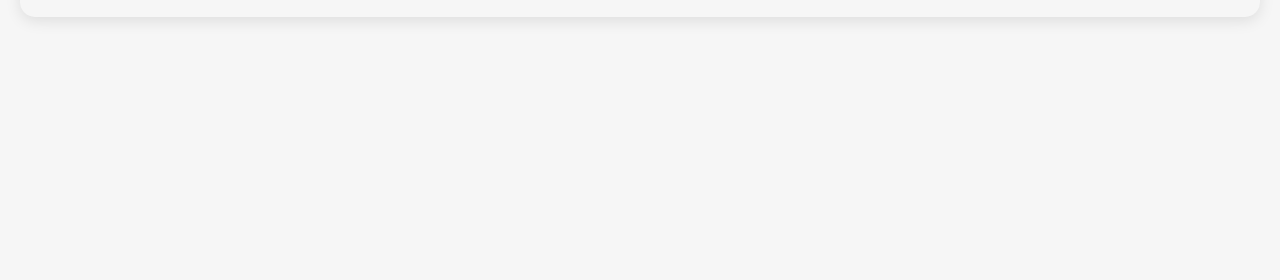
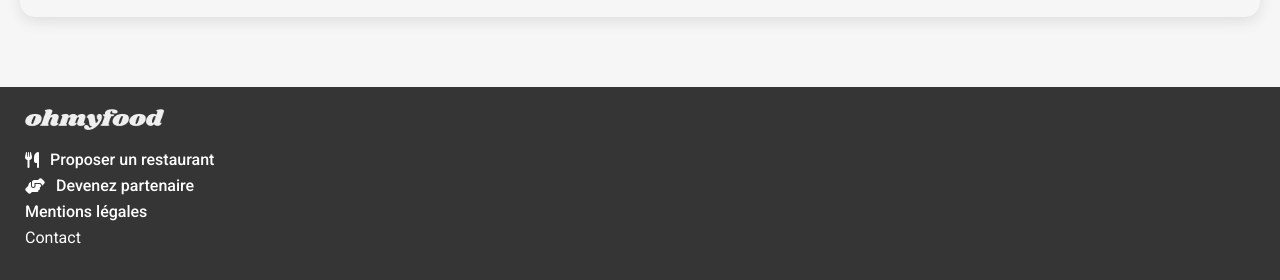
Before and after one commit to braouk/ohmyfood, a plain HTML site: page index.html in a window 1280 px wide. Shown: the part 2277-2557 px from the top of the page. Before the commit the page ends 2364 px from the top, so only its background shows below. Drawn offline with Linux system fonts and the light colour scheme.

Commit message:
section footer ajoutée

```diff
--- a/index.html
+++ b/index.html
@@ -38,7 +38,7 @@
       <!-- Section reservation -->
 
       <section class="reservation-container">
-        <h1>Réservez le menu qui vous convient</h1>
+        <h2>Réservez le menu qui vous convient</h2>
         <p>
           Découvrez les restaurants d'exception, sélectionnés par nos soins.
         </p>
@@ -148,6 +148,30 @@
           </div>
         </div>
       </section>
+
+      <footer>
+
+        <div class="footer-logo">
+          <a href="#"
+            ><img src="./assets/images/logo/ohmyfood.png" alt="ohmyfood-foot"
+          /></a>
+        </div>
+          <div class="footer-list">
+              <div class="footer-icon-txt">
+                  <i class="fa-solid fa-utensils"></i>
+                  <p>Proposer un restaurant</p>
+              </div>
+              <div class="footer-icon-txt">
+                  <i class="fa-solid fa-handshake-angle"></i>
+                  <p>Devenez partenaire</p>
+              </div>
+              <p>Mentions légales</p>
+              <p><a href="mailto:ohmyfood@gmail.com">Contact</a></p>
+          </div>
+
+
+
+      </footer>
     </main>
   </body>
 </html>
--- a/sass/elements/_variables.scss
+++ b/sass/elements/_variables.scss
@@ -2,11 +2,11 @@ $backgroundcolor: #F6F6F6;
 $white: #FFF;
 $WhiteSmoke: #F6F6F6;
 $Transparent: transparent;
-$DarkShadeofGrey: #353535;
+$DarkGrey: #353535;
 $Grey: #7E7E7E;
 $Purple: #9356DC;
 $Viridian: #008766;
 $LightGreen: #99E2D0;
-$verylightshadeofgrey: #EAEAEA;
+$lightgrey: #EAEAEA;
 $magnolia: #F5EDFF;
 $PaleMagenta:#FF79DA
--- a/sass/style.scss
+++ b/sass/style.scss
@@ -14,6 +14,7 @@ body {
 
 h3 {
 	font-size: 16px;
+    font-weight: 700;
 }
 
 
@@ -57,7 +58,7 @@ header {
     justify-content: center;
     align-items: center;
 
-    h1 {
+    h2 {
         font-size: 24px;
         font-style: normal;
         font-weight: 700;
@@ -124,11 +125,12 @@ span {
 
     i {
         color: $Grey;
+        .icon-store {
+            color: #9456DC;
     }
+}
 
-    i #icon-store {
-        color: #9456DC;
-    }
+
 }
 
 
@@ -198,6 +200,7 @@ span {
                 display: inline-block;
                 margin: 20px 0 0 15px;
                 border-radius: 20px 20px 0 0;
+                font-weight: 700;
 
             }
 
@@ -227,3 +230,45 @@ span {
 
 }
 }
+
+/* footer */
+
+footer {
+	display: flex;
+	flex-direction: column;
+	padding: 22px 0 33px 25px;
+	background:$DarkGrey;
+	color:$white;
+    gap: 16px;
+
+
+    .footer-logo img {
+        filter: invert(1);
+        width: 139px;
+        height: 21px;
+    }
+
+    p {
+        margin: 0;
+        font-weight: 500;
+    }
+
+    .footer-list {
+        display: flex;
+		flex-direction: column;
+		gap: 7px;
+        margin: 0px;
+
+        a {
+            color:$white;
+		    font-weight: 400;
+        }
+
+        .footer-icon-txt {
+            display: flex;
+            align-items: center;
+            gap: 11px;
+        }
+
+    }
+}
```
Also changed, not shown: sass/style.css, 1 other file.
